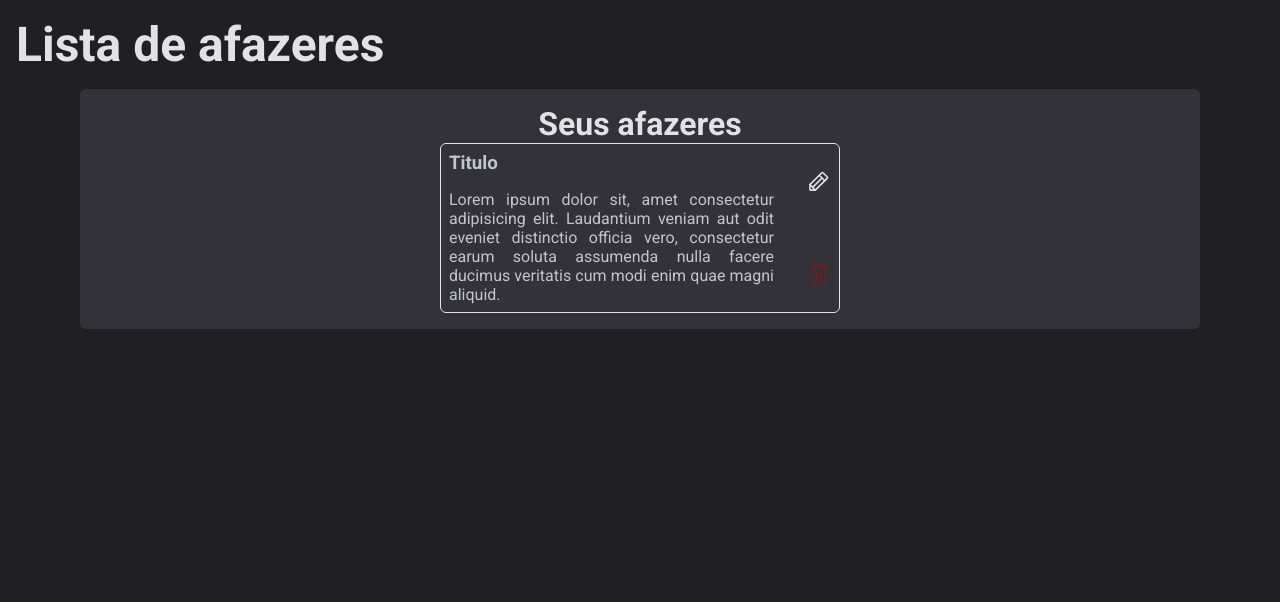
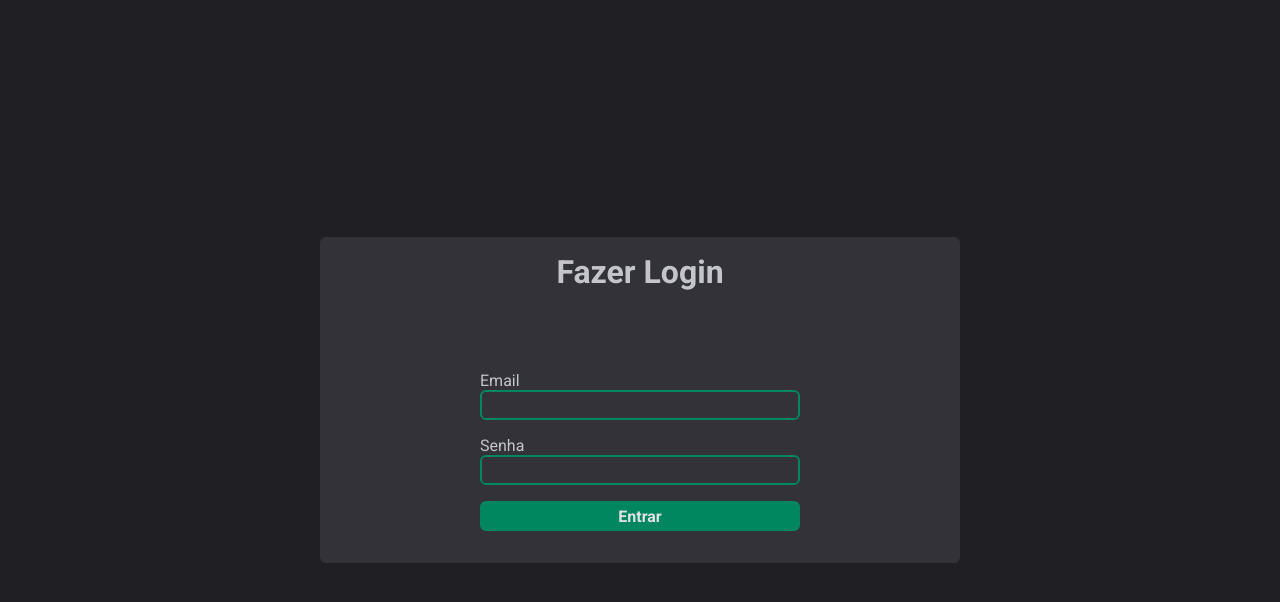
Before and after one commit to rpsouzadev/lista-de-afazeres, a React (Vite) app: page / in a window 1280 px wide. Shown: the top 602 px of the page. Built offline with nearby package versions, Linux system fonts and the light colour scheme.

Commit message:
maintaining login status

```diff
--- a/src/components/CardTask/styles.ts
+++ b/src/components/CardTask/styles.ts
@@ -5,11 +5,12 @@ export const Container = styled.div`
   max-width: 25rem;
   display: flex;
   align-items: center;
-  justify-content: center;
+  justify-content: space-between;
   gap: 2rem;
   padding: 0.5rem;
   border-radius: 6px;
   border: 1px solid ${({ theme }) => theme.colors.gray[100]};
+  background-color: ${({ theme }) => theme.colors.gray[800]};
 `
 export const Content = styled.div`
   display: flex;
--- a/src/components/Header/index.tsx
+++ b/src/components/Header/index.tsx
@@ -1,16 +1,23 @@
-import { Button } from '../Button'
 import * as S from './styles'
 
-type HeaderProps = {
-  isLogged: boolean
-}
+import { useAuth } from '../../contexts/authContext'
 
-export function Header({ isLogged = false }: HeaderProps) {
+import { Button } from '../Button'
+
+export function Header() {
+  const { logOut } = useAuth()
+
   return (
     <S.Container>
       <S.Title>Lista de afazeres</S.Title>
 
-      <div>{isLogged && <Button title="Sair" />}</div>
+      <nav>
+        <a href="/">Home</a>
+
+        <a href="/nova-tarefa">Criar</a>
+
+        <Button title="Sair" onClick={logOut} />
+      </nav>
     </S.Container>
   )
 }
--- a/src/components/Header/styles.tsx
+++ b/src/components/Header/styles.tsx
@@ -7,9 +7,21 @@ export const Container = styled.div`
   align-items: center;
   justify-content: space-between;
 
-  div {
+  nav {
+    display: flex;
+    align-items: center;
+    gap: 1rem;
     width: 100%;
-    max-width: 120px;
+    max-width: 10rem;
+
+    a {
+      text-decoration: none;
+      color: ${({ theme }) => theme.colors.gray[100]};
+
+      :hover {
+        color: ${({ theme }) => theme.colors.gray[300]};
+      }
+    }
   }
 `
 export const Content = styled.form`
--- /dev/null
+++ b/src/contexts/authContext.tsx
@@ -0,0 +1,66 @@
+import {
+  ReactNode,
+  createContext,
+  useContext,
+  useState,
+  useCallback,
+  useEffect,
+} from 'react'
+
+type AuthContextDataProps = {
+  isAuthenticated: boolean
+  logOut: () => void
+  login: (email: string, password: string) => void
+}
+
+type AuthContextProviderProps = {
+  children: ReactNode
+}
+
+const LOCAL_STORAGE_KEY__ACCESS_TOKEN = 'APP_ACCESS_TOKEN'
+
+export const AuthContext = createContext<AuthContextDataProps>(
+  {} as AuthContextDataProps,
+)
+
+export function AuthContextProvider({ children }: AuthContextProviderProps) {
+  const [isAuthenticated, setIsAuthenticated] = useState(false)
+
+  const login = useCallback((email: string, password: string) => {
+    if (email && password) {
+      localStorage.setItem(
+        LOCAL_STORAGE_KEY__ACCESS_TOKEN,
+        'kfahdsçkflhaeiofhakldsfhaiefhaçkldshie',
+      )
+      setIsAuthenticated(true)
+    }
+  }, [])
+
+  const logOut = useCallback(() => {
+    localStorage.removeItem(LOCAL_STORAGE_KEY__ACCESS_TOKEN)
+
+    setIsAuthenticated(false)
+  }, [])
+
+  useEffect(() => {
+    const accessToken = localStorage.getItem(LOCAL_STORAGE_KEY__ACCESS_TOKEN)
+
+    if (accessToken) {
+      setIsAuthenticated(true)
+    } else {
+      setIsAuthenticated(false)
+    }
+  }, [])
+
+  return (
+    <AuthContext.Provider value={{ isAuthenticated, login, logOut }}>
+      {children}
+    </AuthContext.Provider>
+  )
+}
+
+export function useAuth() {
+  const context = useContext(AuthContext)
+
+  return context
+}
--- a/src/layouts/DefaultLayout.tsx
+++ b/src/layouts/DefaultLayout.tsx
@@ -1,11 +1,15 @@
 import { Outlet } from 'react-router-dom'
 import { Header } from '../components/Header'
 
+import * as S from './styles'
+
 export function DefaultLayout() {
   return (
-    <div>
+    <S.Container>
       <Header isLogged={false} />
-      <Outlet />
-    </div>
+      <S.Content>
+        <Outlet />
+      </S.Content>
+    </S.Container>
   )
 }
--- /dev/null
+++ b/src/layouts/styles.ts
@@ -0,0 +1,13 @@
+import styled from 'styled-components'
+
+export const Container = styled.div`
+  width: 100%;
+  margin: 0 auto;
+  max-width: 80rem;
+`
+export const Content = styled.div`
+  display: flex;
+  justify-content: center;
+  align-items: center;
+  height: calc(100vh - 90px);
+`
--- a/src/pages/login/index.tsx
+++ b/src/pages/login/index.tsx
@@ -1,4 +1,5 @@
 import * as S from './styles'
+import { useAuth } from '../../contexts/authContext'
 
 import { z } from 'zod'
 import { useForm } from 'react-hook-form'
@@ -26,12 +27,17 @@ export function Login() {
     resolver: zodResolver(formSignInSchema),
   })
 
+  const { login } = useAuth()
+
   function handleSignIn({ email, password }: SignInFormData) {
-    console.log(email, password)
+    login(email, password)
   }
 
   return (
     <S.Container>
+      <S.Content>
+        <h1>Fazer Login</h1>
+
         <S.Form onSubmit={handleSubmit(handleSignIn)}>
           <Input
             label="Email"
@@ -48,6 +54,7 @@ export function Login() {
 
           <Button title="Entrar" />
         </S.Form>
+      </S.Content>
     </S.Container>
   )
 }
--- a/src/pages/login/styles.ts
+++ b/src/pages/login/styles.ts
@@ -2,18 +2,33 @@ import styled from 'styled-components'
 
 export const Container = styled.section`
   display: flex;
+  justify-content: center;
+  align-items: center;
+  width: 100%;
+  height: 100vh;
+`
+
+export const Content = styled.section`
+  display: flex;
+  flex-direction: column;
   max-width: 40rem;
   padding: 1rem;
   justify-content: center;
   align-items: center;
   width: 100%;
-  margin: auto;
   border-radius: 6px;
   background-color: ${({ theme }) => theme.colors.gray[600]};
+
+  h1 {
+    margin-bottom: 4rem;
+    font-size: 2rem;
+  }
 `
 export const Form = styled.form`
   display: flex;
+  padding: 1rem 0;
   flex-direction: column;
+  justify-content: center;
   width: 100%;
   max-width: 20rem;
   gap: 1rem;
--- /dev/null
+++ b/src/routes/app.routes.tsx
@@ -0,0 +1,19 @@
+import { Navigate, Route, Routes } from 'react-router-dom'
+
+import { Home } from '../pages/Home'
+import { NewTask } from '../pages/NewTask'
+import { EditTask } from '../pages/editTask'
+import { DefaultLayout } from '../layouts/DefaultLayout'
+
+export function AppRoutes() {
+  return (
+    <Routes>
+      <Route path="/" element={<DefaultLayout />}>
+        <Route path="/" element={<Home />} />
+        <Route path="/nova-tarefa" element={<NewTask />} />
+        <Route path="/editar-tarefa:taskId" element={<EditTask />} />
+        <Route path="*" element={<Navigate to="/" />} />
+      </Route>
+    </Routes>
+  )
+}
--- a/src/routes/index.tsx
+++ b/src/routes/index.tsx
@@ -1,21 +1,18 @@
-import { Route, Routes, Navigate } from 'react-router-dom'
+import { BrowserRouter } from 'react-router-dom'
+import { AppRoutes } from './app.routes'
+import { useAuth } from '../contexts/authContext'
+import { Login } from '../pages/login'
 
-import { Home } from '../pages/Home'
-import { Login } from '../pages/login'
-import { NewTask } from '../pages/NewTask'
-import { EditTask } from '../pages/editTask'
-import { DefaultLayout } from '../layouts/DefaultLayout'
+export function Routes() {
+  const { isAuthenticated } = useAuth()
 
-export function Router() {
+  if (!isAuthenticated) {
+    return <Login />
+  }
+
   return (
-    <Routes>
-      <Route path="/" element={<DefaultLayout />}>
-        <Route path="/" element={<Home />} />
-        <Route path="/nova-tarefa" element={<NewTask />} />
-        <Route path="/editar-tarefa:taskId" element={<EditTask />} />
-        <Route path="/login" element={<Login />} />
-        <Route path="*" element={<Navigate to="/login" />} />
-      </Route>
-    </Routes>
+    <BrowserRouter>
+      <AppRoutes />
+    </BrowserRouter>
   )
 }
--- a/src/styles/global.ts
+++ b/src/styles/global.ts
@@ -11,7 +11,7 @@ export const GlobalStyle = createGlobalStyle`
     color: ${({ theme }) => theme.colors.gray[300]};
     -webkit-font-smoothing: antialiased;
   }
-  body, input, textarea, button {
+  body, input, textarea, button, a {
     font-family: 'Roboto', sans-serif;
     font-weight: 400;
     font-size: 1rem;
```
Also changed, not shown: src/App.tsx (+7 -8 lines), 1 other file (tests, documents, lock files or other folders). Lines whose indentation alone changed are shown as unchanged.
